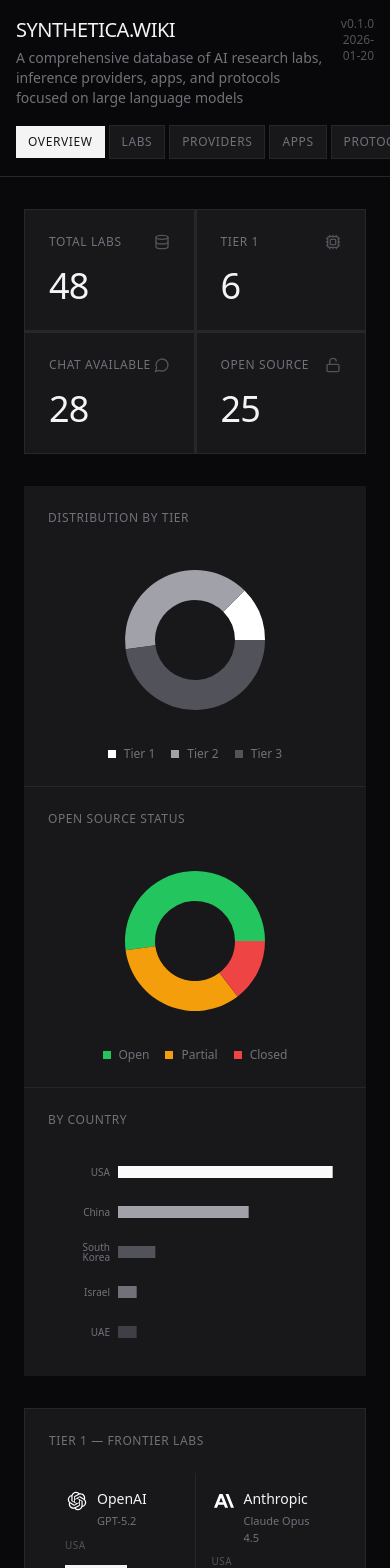
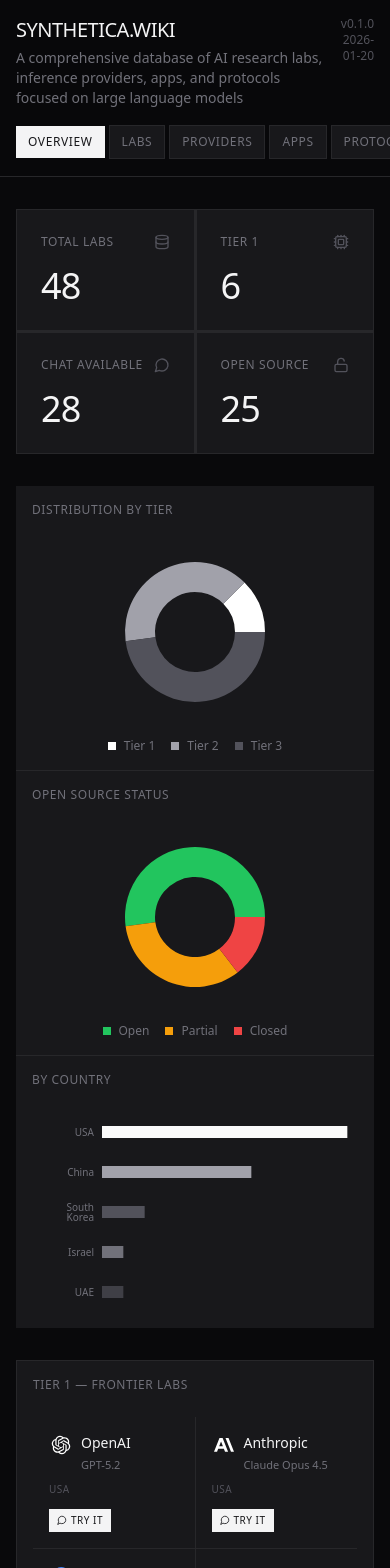
Before and after one commit to fantaize/synthetica, a React (Vite) app: page / in a window 390 px wide. Shown: the top 1568 px of the page. Built offline with nearby package versions, Linux system fonts and the light colour scheme; the HTML template or start-up script is replaced by a standard one.

Commit message:
fix cards for mobile for real this time

```diff
--- a/src/App.tsx
+++ b/src/App.tsx
@@ -30,12 +30,12 @@ export default function LLMLabsDashboard(): JSX.Element {
   const stats = useStats(labs);
 
   return (
-    <div className="min-h-screen bg-zinc-950 text-zinc-100 font-sans">
+    <div className="min-h-screen bg-zinc-950 text-zinc-100 font-sans overflow-x-hidden">
       <LabModal lab={modalLab} onClose={() => setModalLab(null)} />
 
       <Header meta={meta} activeTab={activeTab} onTabChange={setActiveTab} />
 
-      <main className="max-w-7xl mx-auto px-6 py-8">
+      <main className="max-w-7xl mx-auto px-4 sm:px-6 py-8">
         {activeTab === "overview" && (
           <OverviewTab labs={labs} stats={stats} onLabClick={setModalLab} />
         )}
--- a/src/components/labs/LabCard.tsx
+++ b/src/components/labs/LabCard.tsx
@@ -19,7 +19,7 @@ export const LabCard: React.FC<LabCardProps> = ({ lab, onClick }) => {
 
   return (
     <div
-      className="bg-zinc-900 border border-zinc-800 hover:border-zinc-700 transition-colors cursor-pointer"
+      className="bg-zinc-900 border border-zinc-800 hover:border-zinc-700 transition-colors cursor-pointer overflow-hidden"
       onClick={onClick}
     >
       <div className="p-4">
@@ -60,11 +60,11 @@ export const LabCard: React.FC<LabCardProps> = ({ lab, onClick }) => {
         </div>
 
         <div className="mt-4 flex flex-wrap items-center gap-x-6 gap-y-2 text-xs">
-          <div>
+          <div className="min-w-0">
             <p className="text-zinc-600 uppercase tracking-wider text-[10px]">
               Flagship
             </p>
-            <p className="text-zinc-300 mt-0.5">{lab.flagship}</p>
+            <p className="text-zinc-300 mt-0.5 truncate">{lab.flagship}</p>
           </div>
           {lab.founded && (
             <div>
--- a/src/index.css
+++ b/src/index.css
@@ -4,6 +4,7 @@
 
 html, body {
   background-color: #09090b; /* zinc-950 */
+  overflow-x: hidden;
 }
 
 .scrollbar-hide {
--- a/src/tabs/AnalyticsTab.tsx
+++ b/src/tabs/AnalyticsTab.tsx
@@ -33,7 +33,7 @@ export const AnalyticsTab: React.FC<AnalyticsTabProps> = ({ stats, labs }) => {
   return (
     <>
       {/* Focus Areas */}
-      <div className="bg-zinc-900 border border-zinc-800 p-6 mb-6">
+      <div className="bg-zinc-900 border border-zinc-800 p-4 sm:p-6 mb-6">
         <h3 className="text-xs font-medium text-zinc-500 uppercase tracking-wider mb-6">
           Focus Areas
         </h3>
@@ -59,7 +59,7 @@ export const AnalyticsTab: React.FC<AnalyticsTabProps> = ({ stats, labs }) => {
       </div>
 
       {/* Geographic Distribution */}
-      <div className="bg-zinc-900 border border-zinc-800 p-6 mb-6">
+      <div className="bg-zinc-900 border border-zinc-800 p-4 sm:p-6 mb-6">
         <h3 className="text-xs font-medium text-zinc-500 uppercase tracking-wider mb-6">
           Geographic Distribution
         </h3>
@@ -95,7 +95,7 @@ export const AnalyticsTab: React.FC<AnalyticsTabProps> = ({ stats, labs }) => {
 
       {/* Stats Breakdown */}
       <div className="grid md:grid-cols-2 gap-px bg-zinc-800">
-        <div className="bg-zinc-900 p-6">
+        <div className="bg-zinc-900 p-4 sm:p-6">
           <h3 className="text-xs font-medium text-zinc-500 uppercase tracking-wider mb-6">
             API Availability
           </h3>
@@ -135,7 +135,7 @@ export const AnalyticsTab: React.FC<AnalyticsTabProps> = ({ stats, labs }) => {
           </div>
         </div>
 
-        <div className="bg-zinc-900 p-6">
+        <div className="bg-zinc-900 p-4 sm:p-6">
           <h3 className="text-xs font-medium text-zinc-500 uppercase tracking-wider mb-6">
             Open Source Breakdown
           </h3>
--- a/src/tabs/AppsTab.tsx
+++ b/src/tabs/AppsTab.tsx
@@ -56,7 +56,7 @@ export const AppsTab: React.FC<AppsTabProps> = ({ apps }) => {
       {/* Search */}
       <div className="bg-zinc-900 border border-zinc-800 p-4 mb-6">
         <div className="flex items-center gap-4">
-          <div className="flex-1 min-w-64">
+          <div className="flex-1 min-w-0">
             <div className="relative">
               <Search className="absolute left-3 top-1/2 -translate-y-1/2 w-4 h-4 text-zinc-600" />
               <input
@@ -83,7 +83,7 @@ export const AppsTab: React.FC<AppsTabProps> = ({ apps }) => {
         return (
           <div
             key={category}
-            className="bg-zinc-900 border border-zinc-800 p-6 mb-6"
+            className="bg-zinc-900 border border-zinc-800 p-4 sm:p-6 mb-6"
           >
             <h3 className="text-xs font-medium text-zinc-500 uppercase tracking-wider mb-6">
               {CATEGORY_LABELS[category]}
--- a/src/tabs/LabsTab.tsx
+++ b/src/tabs/LabsTab.tsx
@@ -48,7 +48,7 @@ export const LabsTab: React.FC<LabsTabProps> = ({ labs, onLabClick }) => {
       </div>
 
       {/* Tier 1 Labs */}
-      <div className="bg-zinc-900 border border-zinc-800 p-6 mb-6">
+      <div className="bg-zinc-900 border border-zinc-800 p-4 sm:p-6 mb-6 overflow-hidden">
         <h3 className="text-xs font-medium text-zinc-500 uppercase tracking-wider mb-6">
           Tier 1 — Frontier Labs
         </h3>
@@ -66,7 +66,7 @@ export const LabsTab: React.FC<LabsTabProps> = ({ labs, onLabClick }) => {
       </div>
 
       {/* Tier 2 Labs */}
-      <div className="bg-zinc-900 border border-zinc-800 p-6 mb-6">
+      <div className="bg-zinc-900 border border-zinc-800 p-4 sm:p-6 mb-6 overflow-hidden">
         <h3 className="text-xs font-medium text-zinc-500 uppercase tracking-wider mb-6">
           Tier 2 — Major Labs
         </h3>
@@ -84,7 +84,7 @@ export const LabsTab: React.FC<LabsTabProps> = ({ labs, onLabClick }) => {
       </div>
 
       {/* Tier 3 Labs */}
-      <div className="bg-zinc-900 border border-zinc-800 p-6 mb-6">
+      <div className="bg-zinc-900 border border-zinc-800 p-4 sm:p-6 mb-6 overflow-hidden">
         <h3 className="text-xs font-medium text-zinc-500 uppercase tracking-wider mb-6">
           Tier 3 — Emerging & Specialized Labs
         </h3>
--- a/src/tabs/OverviewTab.tsx
+++ b/src/tabs/OverviewTab.tsx
@@ -86,7 +86,7 @@ export const OverviewTab: React.FC<OverviewTabProps> = ({
 
       {/* Charts Row */}
       <div className="grid md:grid-cols-3 gap-px bg-zinc-800 mb-8">
-        <div className="bg-zinc-900 p-6">
+        <div className="bg-zinc-900 p-4 sm:p-6">
           <h3 className="text-xs font-medium text-zinc-500 uppercase tracking-wider mb-6">
             Distribution by Tier
           </h3>
@@ -125,7 +125,7 @@ export const OverviewTab: React.FC<OverviewTabProps> = ({
           </div>
         </div>
 
-        <div className="bg-zinc-900 p-6">
+        <div className="bg-zinc-900 p-4 sm:p-6">
           <h3 className="text-xs font-medium text-zinc-500 uppercase tracking-wider mb-6">
             Open Source Status
           </h3>
@@ -164,7 +164,7 @@ export const OverviewTab: React.FC<OverviewTabProps> = ({
           </div>
         </div>
 
-        <div className="bg-zinc-900 p-6">
+        <div className="bg-zinc-900 p-4 sm:p-6">
           <h3 className="text-xs font-medium text-zinc-500 uppercase tracking-wider mb-6">
             By Country
           </h3>
@@ -195,7 +195,7 @@ export const OverviewTab: React.FC<OverviewTabProps> = ({
       </div>
 
       {/* Tier 1 Labs */}
-      <div className="bg-zinc-900 border border-zinc-800 p-6">
+      <div className="bg-zinc-900 border border-zinc-800 p-4 sm:p-6">
         <h3 className="text-xs font-medium text-zinc-500 uppercase tracking-wider mb-6">
           Tier 1 — Frontier Labs
         </h3>
--- a/src/tabs/ProtocolsTab.tsx
+++ b/src/tabs/ProtocolsTab.tsx
@@ -6,7 +6,7 @@ interface ProtocolsTabProps {
 
 export const ProtocolsTab: React.FC<ProtocolsTabProps> = ({ protocols }) => {
   return (
-    <div className="bg-zinc-900 border border-zinc-800 p-6 mb-6">
+    <div className="bg-zinc-900 border border-zinc-800 p-4 sm:p-6 mb-6">
       <h3 className="text-xs font-medium text-zinc-500 uppercase tracking-wider mb-6">
         AI Protocols & Standards
       </h3>
--- a/src/tabs/ProvidersTab.tsx
+++ b/src/tabs/ProvidersTab.tsx
@@ -48,7 +48,7 @@ export const ProvidersTab: React.FC<ProvidersTabProps> = ({ providers }) => {
       {/* Search */}
       <div className="bg-zinc-900 border border-zinc-800 p-4 mb-6">
         <div className="flex items-center gap-4">
-          <div className="flex-1 min-w-64">
+          <div className="flex-1 min-w-0">
             <div className="relative">
               <Search className="absolute left-3 top-1/2 -translate-y-1/2 w-4 h-4 text-zinc-600" />
               <input
@@ -75,7 +75,7 @@ export const ProvidersTab: React.FC<ProvidersTabProps> = ({ providers }) => {
         return (
           <div
             key={category}
-            className="bg-zinc-900 border border-zinc-800 p-6 mb-6"
+            className="bg-zinc-900 border border-zinc-800 p-4 sm:p-6 mb-6"
           >
             <h3 className="text-xs font-medium text-zinc-500 uppercase tracking-wider mb-6">
               {CATEGORY_LABELS[category]}
```
